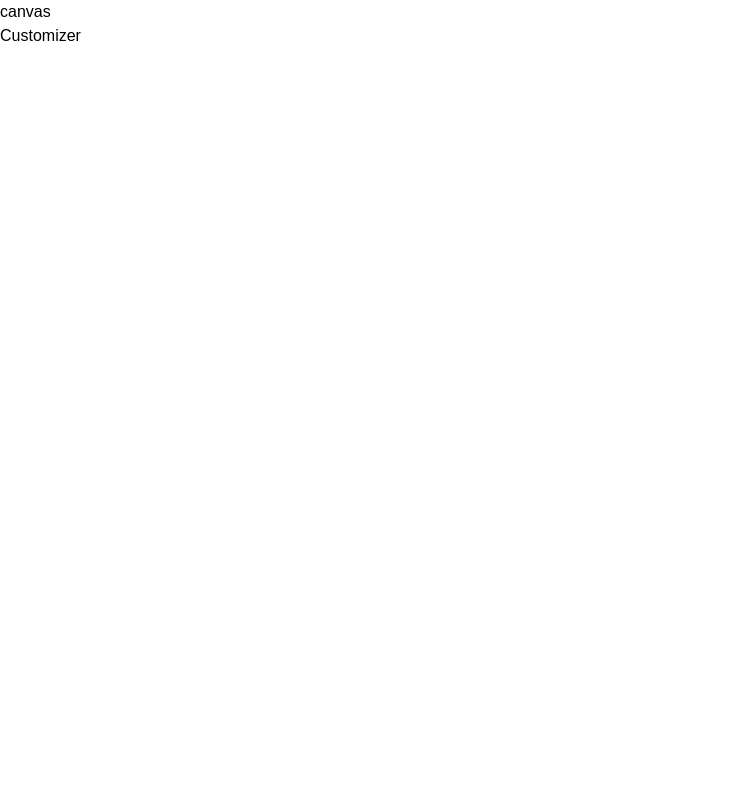
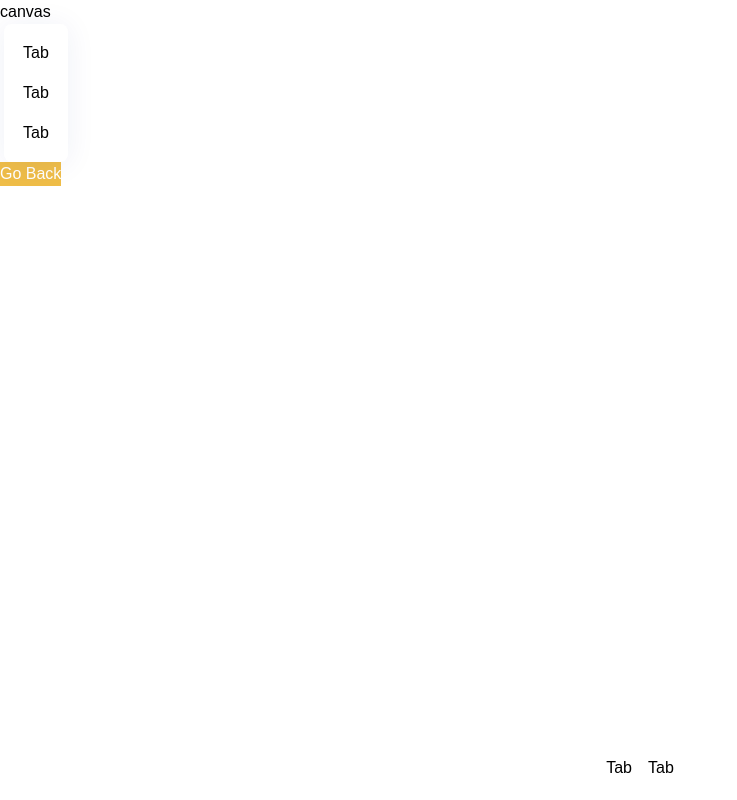
Before and after one commit to lapinRagnar/3d-website-ai-react-2023, a React (Vite) app: page / in a window 1280 px wide. Both pictures are taken after a click on the button "Customize It". Shown: the whole page, without its empty margins (0-737 px from the left). Built offline with nearby package versions, Linux system fonts and the light colour scheme; a web font is replaced by a local one.

Commit message:
Customizer

```diff
--- a/src/App.jsx
+++ b/src/App.jsx
@@ -1,4 +1,4 @@
-import Customizer from "./Customizer"
+import Customizer from "./pages/Customizer"
 import Canvas from "./canvas"
 import Home from "./pages/Home"
 
--- a/src/Customizer.jsx
+++ /dev/null
@@ -1,8 +0,0 @@
-
-const Customizer = () => {
-  return (
-    <div>Customizer</div>
-  )
-}
-
-export default Customizer
--- /dev/null
+++ b/src/components/AIPicker.jsx
@@ -0,0 +1,8 @@
+
+const AIPicker = () => {
+  return (
+    <div>AIPicker</div>
+  )
+}
+
+export default AIPicker
--- /dev/null
+++ b/src/components/ColorPicker.jsx
@@ -0,0 +1,8 @@
+
+const ColorPicker = () => {
+  return (
+    <div>ColorPicker</div>
+  )
+}
+
+export default ColorPicker
--- /dev/null
+++ b/src/components/FilePicker.jsx
@@ -0,0 +1,8 @@
+
+const FilePicker = () => {
+  return (
+    <div>FilePicker</div>
+  )
+}
+
+export default FilePicker
--- /dev/null
+++ b/src/components/Tab.jsx
@@ -0,0 +1,8 @@
+
+const Tab = () => {
+  return (
+    <div>Tab</div>
+  )
+}
+
+export default Tab
--- a/src/components/index.js
+++ b/src/components/index.js
@@ -1,3 +1,7 @@
 import CustomButton from "./CustomButton"
+import AIPicker from "./AIPicker"
+import ColorPicker from "./ColorPicker"
+import FilePicker from "./FilePicker"
+import Tab from "./Tab"
 
-export {CustomButton}
+export {CustomButton, AIPicker, ColorPicker, FilePicker, Tab}
--- /dev/null
+++ b/src/pages/Customizer.jsx
@@ -0,0 +1,81 @@
+import { useEffect, useState } from "react"
+import { AnimatePresence,  motion} from "framer-motion"
+import { useSnapshot } from "valtio"
+
+import config from "../config/config"
+
+import state from '../store'
+import { download } from '../assets/'
+import { downloadCanvasToImage, reader} from '../config/helpers'
+import { EditorTabs, FilterTabs, DecalTypes } from '../config/constants'
+import { fadeAnimation, slideAnimation } from '../config/motion'
+
+import { AIPicker, ColorPicker, CustomButton, FilePicker, Tab } from "../components"
+
+const Customizer = () => {
+
+  const snap = useSnapshot(state)
+
+
+  return (
+    <AnimatePresence>
+      { !snap.intro && (
+        <>
+          <motion.div
+            key={"custom"}
+            className="absolute top-0 left-0 z-10"
+            {...slideAnimation("left")}
+          >
+            <div className="flex items-center min-h-screen">
+              <div className="editortabs-container tabs">
+                {EditorTabs.map((tab) => (
+                  <Tab
+                    key={tab.name}
+                    tab={tab}
+                    handleClick={() => {}}
+                  />
+                ))}
+              </div>
+            </div>
+
+          </motion.div>
+
+          <motion.div
+            className="absolute z-10 top-5 right-5"
+            {...fadeAnimation}
+          >
+
+            <CustomButton
+              type={"filled"}
+              title={"Go Back"}
+              handleClick={() => state.intro = true}
+              customStyles={`w-fit h-fit px-4 py-2.5 font-bold text-sm`}
+            />
+          </motion.div>
+
+          <motion.div
+            className="filtertabs-container"
+            {...slideAnimation("up")}
+          >
+
+            {FilterTabs.map((tab) => (
+              <Tab
+                key={tab.name}
+                tab={tab}
+                isFilterTab
+                isActiveTab={""}
+                handleClick={() => {}}
+              />
+            ))}
+
+
+          </motion.div>
+
+
+        </>
+      )}
+    </AnimatePresence>
+  )
+}
+
+export default Customizer
```
